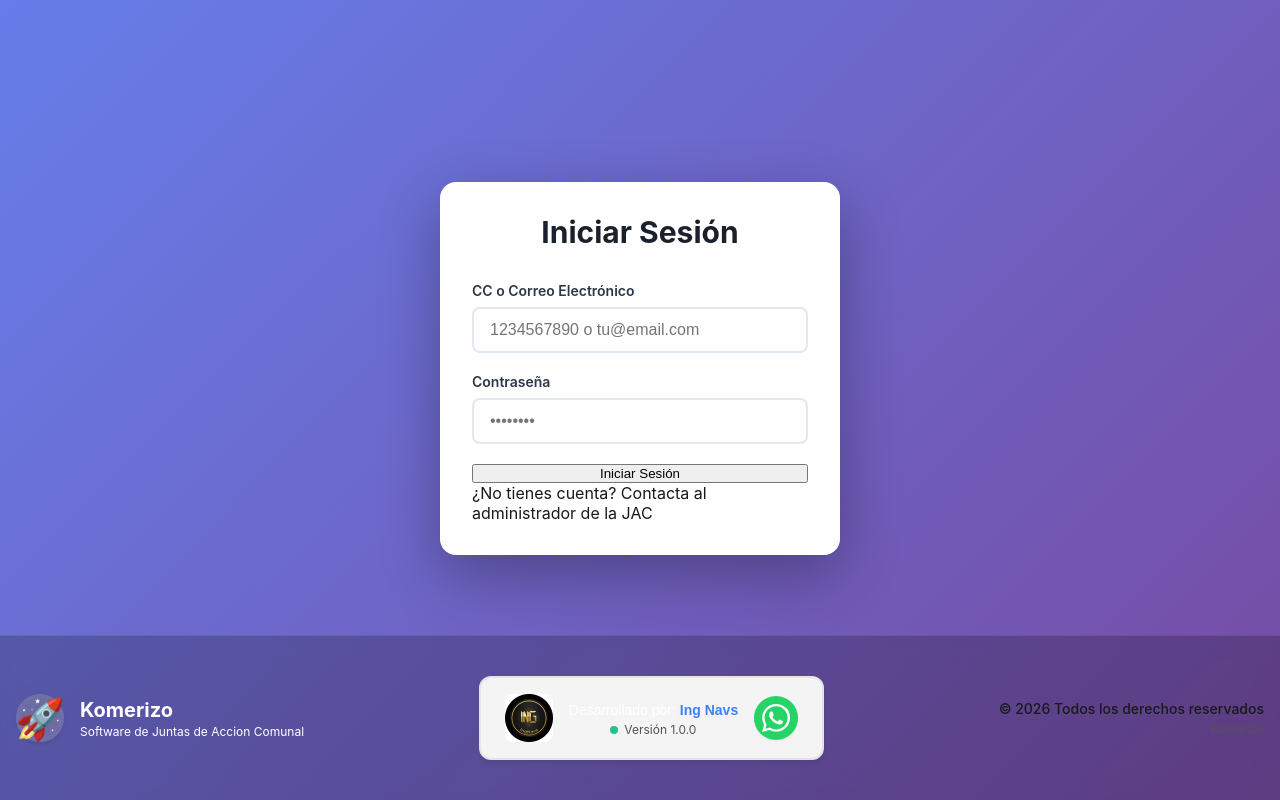
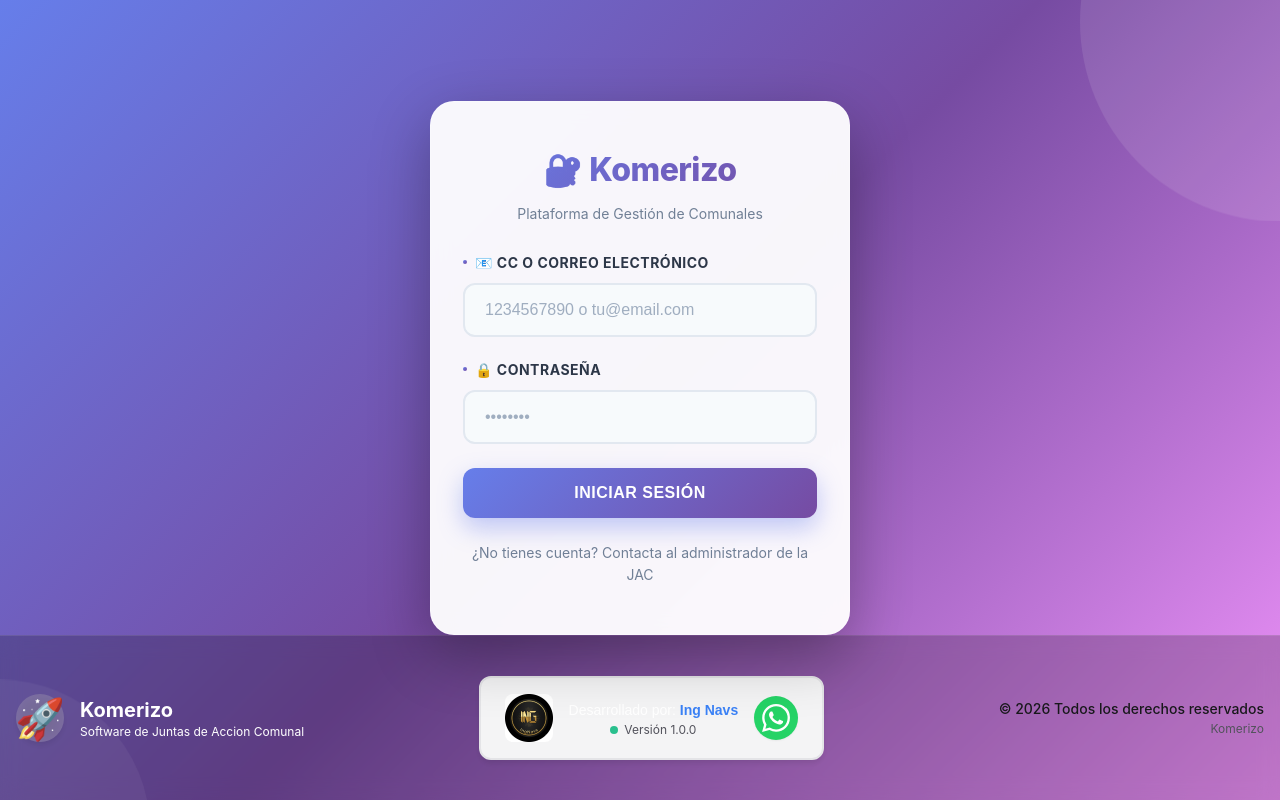
Before and after one commit to jnaveros40/komerizo, a Next.js app: page /login in a window 1280 px wide. Built offline with nearby package versions, Linux system fonts and the light colour scheme.

Commit message:
feat: enhance login UI with animated background and improved styling

```diff
--- a/src/components/Login.css
+++ b/src/components/Login.css
@@ -6,109 +6,252 @@
   justify-content: center;
   padding: 1rem;
   padding-bottom: 80px;
-  background: linear-gradient(135deg, #667eea 0%, #764ba2 100%);
+  background: linear-gradient(135deg, #667eea 0%, #764ba2 50%, #f093fb 100%);
   position: relative;
+  overflow: hidden;
+}
+
+/* Efecto de fondo animado */
+.login-container::before {
+  content: '';
+  position: absolute;
+  width: 400px;
+  height: 400px;
+  background: rgba(255, 255, 255, 0.1);
+  border-radius: 50%;
+  top: -200px;
+  right: -200px;
+  animation: float 8s ease-in-out infinite;
+}
+
+.login-container::after {
+  content: '';
+  position: absolute;
+  width: 300px;
+  height: 300px;
+  background: rgba(255, 255, 255, 0.05);
+  border-radius: 50%;
+  bottom: -150px;
+  left: -150px;
+  animation: float 10s ease-in-out infinite reverse;
+}
+
+@keyframes float {
+  0%, 100% { transform: translateY(0px); }
+  50% { transform: translateY(30px); }
 }
 
 .login-card {
-  background: white;
-  border-radius: 1rem;
-  padding: 2rem;
+  background: rgba(255, 255, 255, 0.95);
+  backdrop-filter: blur(10px);
+  border-radius: 1.5rem;
+  padding: 3rem 2rem;
   width: 100%;
-  max-width: 400px;
-  box-shadow: 0 20px 60px rgba(0, 0, 0, 0.3);
+  max-width: 420px;
+  box-shadow: 0 20px 60px rgba(0, 0, 0, 0.3), 0 0 1px rgba(255, 255, 255, 0.5) inset;
+  border: 1px solid rgba(255, 255, 255, 0.2);
+  position: relative;
+  z-index: 10;
+  animation: slideInUp 0.6s ease-out;
+}
+
+@keyframes slideInUp {
+  from {
+    opacity: 0;
+    transform: translateY(30px);
+  }
+  to {
+    opacity: 1;
+    transform: translateY(0);
+  }
 }
 
 .login-title {
-  font-size: 1.875rem;
-  font-weight: bold;
+  font-size: 2rem;
+  font-weight: 800;
   text-align: center;
+  margin-bottom: 1rem;
+  color: #1a202c;
+  background: linear-gradient(135deg, #667eea 0%, #764ba2 100%);
+  -webkit-background-clip: text;
+  -webkit-text-fill-color: transparent;
+  background-clip: text;
+  letter-spacing: -0.5px;
+}
+
+.login-subtitle {
+  text-align: center;
+  color: #718096;
+  font-size: 0.875rem;
   margin-bottom: 2rem;
-  color: #1a202c;
 }
 
 .login-form {
   display: flex;
   flex-direction: column;
-  gap: 1.25rem;
+  gap: 1.5rem;
 }
 
 .form-group {
   display: flex;
   flex-direction: column;
+  gap: 0.75rem;
+}
+
+.form-group label {
+  font-weight: 700;
+  color: #2d3748;
+  font-size: 0.875rem;
+  text-transform: uppercase;
+  letter-spacing: 0.5px;
+  display: flex;
+  align-items: center;
   gap: 0.5rem;
 }
 
-.form-group label {
-  font-weight: 600;
-  color: #2d3748;
-  font-size: 0.875rem;
+.form-group label::before {
+  display: inline-block;
+  width: 4px;
+  height: 4px;
+  background: linear-gradient(135deg, #667eea 0%, #764ba2 100%);
+  border-radius: 50%;
+  content: '';
 }
 
 .form-group input {
-  padding: 0.75rem 1rem;
+  padding: 1rem 1.25rem;
   border: 2px solid #e2e8f0;
-  border-radius: 0.5rem;
+  border-radius: 0.75rem;
   font-size: 1rem;
-  transition: all 0.2s;
+  transition: all 0.3s cubic-bezier(0.4, 0, 0.2, 1);
   outline: none;
+  background: #f7fafc;
+  color: #2d3748;
+}
+
+.form-group input::placeholder {
+  color: #a0aec0;
+}
+
+.form-group input:hover {
+  background: white;
+  border-color: #cbd5e0;
 }
 
 .form-group input:focus {
+  background: white;
   border-color: #667eea;
-  box-shadow: 0 0 0 3px rgba(102, 126, 234, 0.1);
+  box-shadow: 0 0 0 4px rgba(102, 126, 234, 0.1);
+  transform: translateY(-2px);
 }
 
 .form-group input:disabled {
   background-color: #f7fafc;
   cursor: not-allowed;
+  opacity: 0.6;
 }
 
 .message {
-  padding: 0.75rem;
-  border-radius: 0.5rem;
+  padding: 1rem;
+  border-radius: 0.75rem;
   font-size: 0.875rem;
   text-align: center;
+  font-weight: 600;
+  animation: slideInDown 0.3s ease-out;
+  border-left: 4px solid;
+}
+
+@keyframes slideInDown {
+  from {
+    opacity: 0;
+    transform: translateY(-10px);
+  }
+  to {
+    opacity: 1;
+    transform: translateY(0);
+  }
 }
 
 .message.success {
   background-color: #c6f6d5;
   color: #22543d;
-  border: 1px solid #9ae6b4;
+  border-color: #68d391;
 }
 
 .message.error {
   background-color: #fed7d7;
   color: #742a2a;
-  border: 1px solid #fc8181;
+  border-color: #f56565;
 }
 
-.submit-button {
-  padding: 0.875rem;
+.login-button {
+  padding: 1rem;
   background: linear-gradient(135deg, #667eea 0%, #764ba2 100%);
   color: white;
   border: none;
-  border-radius: 0.5rem;
-  font-weight: 600;
+  border-radius: 0.75rem;
+  font-weight: 700;
   font-size: 1rem;
   cursor: pointer;
-  transition: all 0.2s;
-  box-shadow: 0 4px 12px rgba(102, 126, 234, 0.4);
+  transition: all 0.3s cubic-bezier(0.4, 0, 0.2, 1);
+  box-shadow: 0 10px 25px rgba(102, 126, 234, 0.4);
+  text-transform: uppercase;
+  letter-spacing: 0.5px;
+  position: relative;
+  overflow: hidden;
 }
 
-.submit-button:hover:not(:disabled) {
-  transform: translateY(-2px);
-  box-shadow: 0 6px 20px rgba(102, 126, 234, 0.6);
+.login-button::before {
+  content: '';
+  position: absolute;
+  top: 50%;
+  left: 50%;
+  width: 0;
+  height: 0;
+  border-radius: 50%;
+  background: rgba(255, 255, 255, 0.2);
+  transform: translate(-50%, -50%);
+  transition: width 0.6s, height 0.6s;
 }
 
-.submit-button:active:not(:disabled) {
-  transform: translateY(0);
+.login-button:hover:not(:disabled) {
+  transform: translateY(-4px);
+  box-shadow: 0 15px 35px rgba(102, 126, 234, 0.6);
 }
 
-.submit-button:disabled {
-  opacity: 0.6;
+.login-button:hover:not(:disabled)::before {
+  width: 300px;
+  height: 300px;
+}
+
+.login-button:active:not(:disabled) {
+  transform: translateY(-2px);
+}
+
+.login-button:disabled {
+  opacity: 0.7;
   cursor: not-allowed;
   transform: none;
+}
+
+.login-footer {
+  text-align: center;
+  color: #718096;
+  font-size: 0.875rem;
+  margin-top: 1.5rem;
+  line-height: 1.6;
+}
+
+.login-footer a {
+  color: #667eea;
+  text-decoration: none;
+  font-weight: 600;
+  transition: color 0.2s;
+}
+
+.login-footer a:hover {
+  color: #764ba2;
+  text-decoration: underline;
 }
 
 .toggle-button {
@@ -146,6 +289,28 @@
 
 .login-container .footer-content {
   padding: 1rem var(--spacing-md);
+  color: white;
+}
+
+/* Mobile responsivo */
+@media (max-width: 480px) {
+  .login-card {
+    padding: 2rem 1.5rem;
+    max-width: 100%;
+  }
+
+  .login-title {
+    font-size: 1.5rem;
+  }
+
+  .form-group input {
+    padding: 0.875rem 1rem;
+    font-size: 16px;
+  }
+
+  .login-button {
+    padding: 0.875rem;
+  }
 }
 
 .login-container .brand-text h3,
--- a/src/components/Login.tsx
+++ b/src/components/Login.tsx
@@ -139,11 +139,12 @@ export default function Login() {
   return (
     <div className="login-container">
       <div className="login-card">
-        <h1 className="login-title">Iniciar Sesión</h1>
+        <h1 className="login-title">🔐 Komerizo</h1>
+        <p className="login-subtitle">Plataforma de Gestión de Comunales</p>
 
         <form onSubmit={handleLogin} className="login-form">
           <div className="form-group">
-            <label htmlFor="identifier">CC o Correo Electrónico</label>
+            <label htmlFor="identifier">📧 CC o Correo Electrónico</label>
             <input
               id="identifier"
               type="text"
@@ -156,7 +157,7 @@ export default function Login() {
           </div>
 
           <div className="form-group">
-            <label htmlFor="password">Contraseña</label>
+            <label htmlFor="password">🔒 Contraseña</label>
             <input
               id="password"
               type="password"
```
